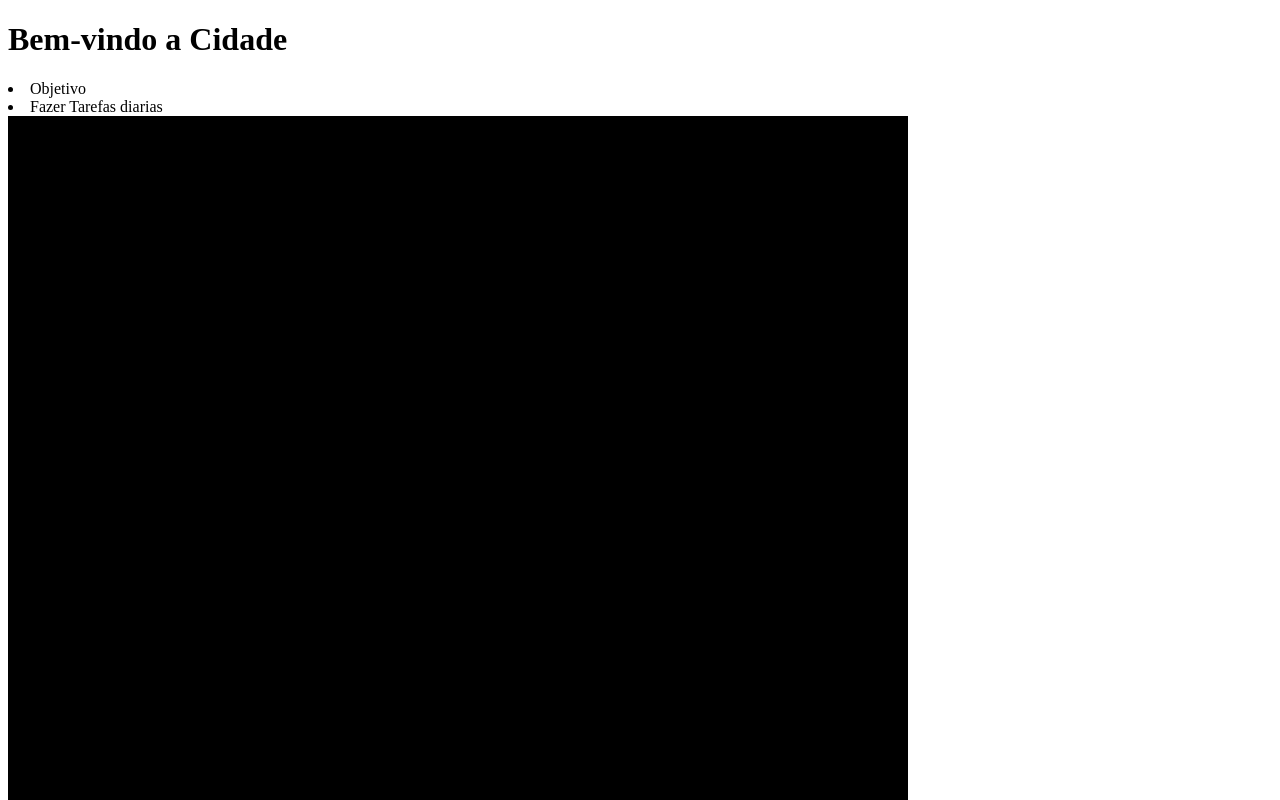
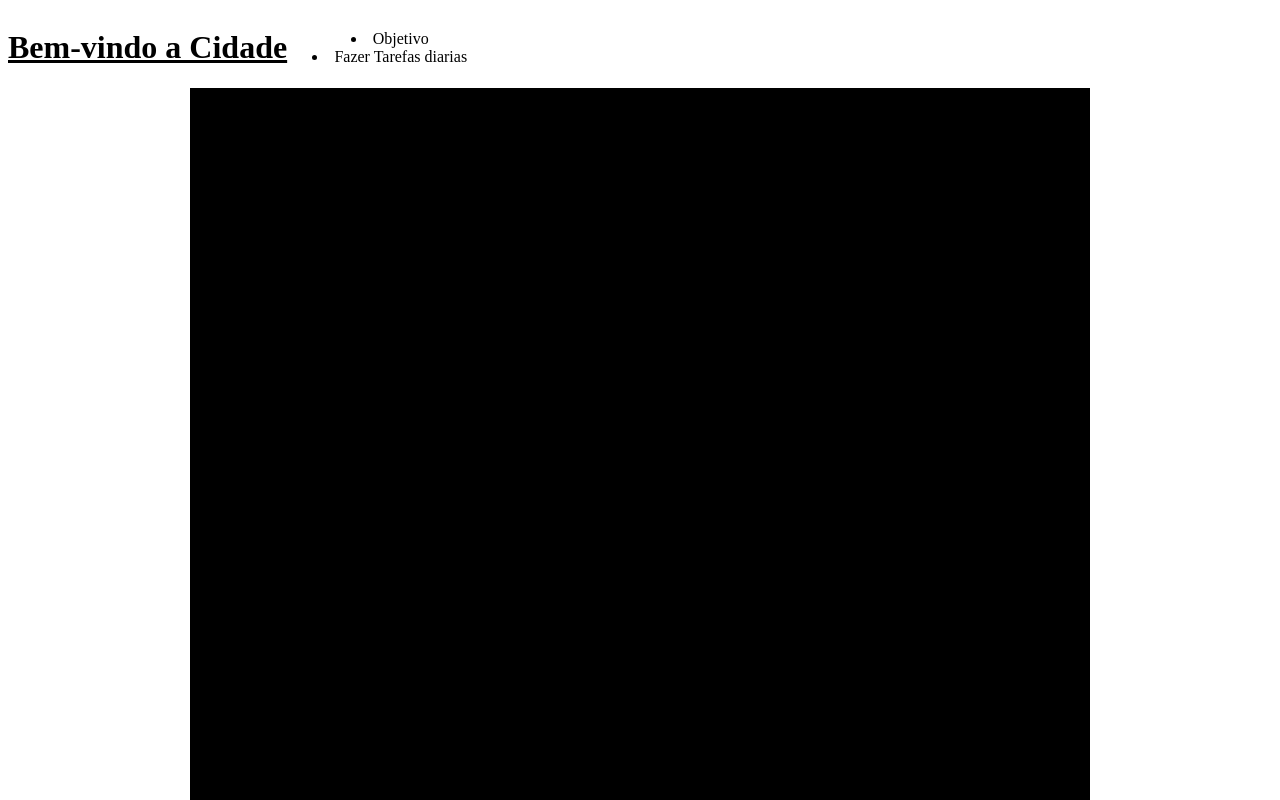
Before and after one commit to ArisleyCds/Apredizado, a plain HTML site: page index.html in a window 1280 px wide. Shown: the top 800 px of the page. Drawn offline with Linux system fonts and the light colour scheme.

Commit message:
Update index.html

```diff
--- a/index.html
+++ b/index.html
@@ -6,7 +6,21 @@
         <script src="Personagem.js"></script>
     </head>
     <style>
-
+        div {
+            display: flex;
+            align-items: center;
+        }
+        h1 {
+            margin-right: 2%;
+            text-decoration: underline;
+        }
+        nav {
+            display: flex;
+            flex-direction: column;
+        }
+        main {
+            text-align: center;
+        }
     </style>
     <main>
         <div>
```
